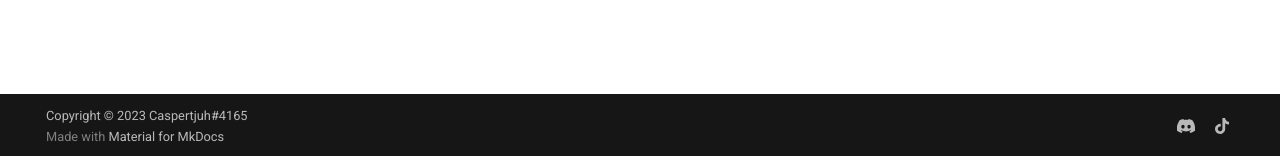
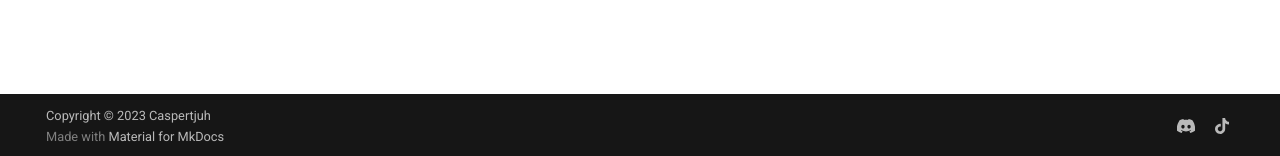
Before and after one commit to Welseyy/STSAPV, an MkDocs documentation site: the page built from docs/index.md, in a window 1280 px wide. Shown: the part 741-897 px from the top of the page. Built offline with MkDocs 1.6.1 and Material for MkDocs 9.7.7, drawn with Linux system fonts in a browser that asks for light colours.

Commit message:
Update mkdocs.yml

```diff
--- a/mkdocs.yml
+++ b/mkdocs.yml
@@ -4,7 +4,7 @@ site_description: >-
   Shady's test server Informatie en APV
 
 # Copyright
-copyright: Copyright &copy; 2023 Caspertjuh#4165
+copyright: Copyright &copy; 2023 Caspertjuh
 
 # Configuration
 theme:
```
